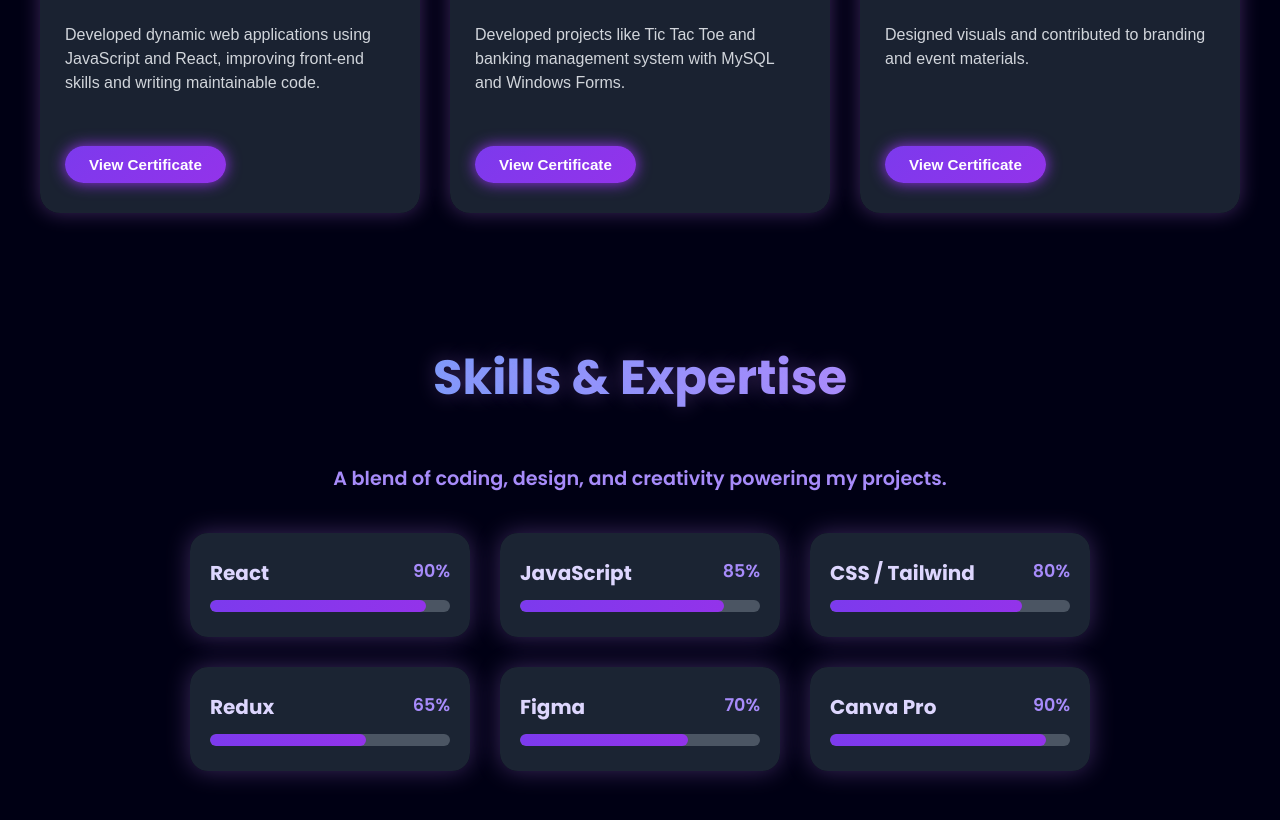
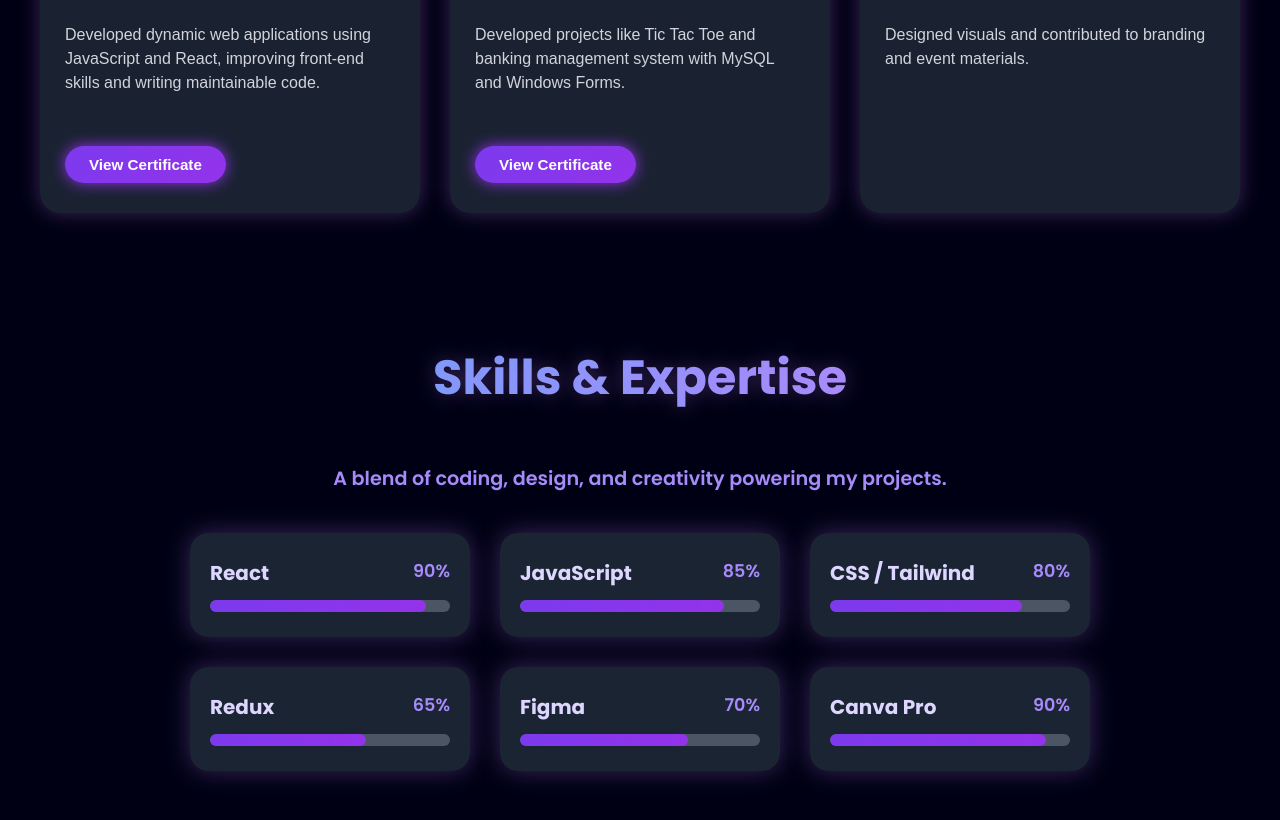
Before and after one commit to rahemeen1/My-Portfolio, a React (Vite) app: page / in a window 1280 px wide. Shown: the part 1120-1940 px from the top of the page. Built offline with nearby package versions, Linux system fonts and the light colour scheme; the HTML template or start-up script is replaced by a standard one.

Commit message:
Update title condition for Experience component

```diff
--- a/src/components/Experience.jsx
+++ b/src/components/Experience.jsx
@@ -63,7 +63,7 @@ function Experience() {
               <p style={styles.duration}>{exp.duration}</p>
               <p style={styles.description}>{exp.description}</p>
 <div style={{ display: 'flex', gap: '10px', flexWrap: 'wrap' }}>
-  {exp.title !== 'Graphic Designer' && (
+  {exp.title !== 'Lead Graphic Designer' && (
     <motion.a
       href={exp.certificateLink}
       target="_blank"
```
